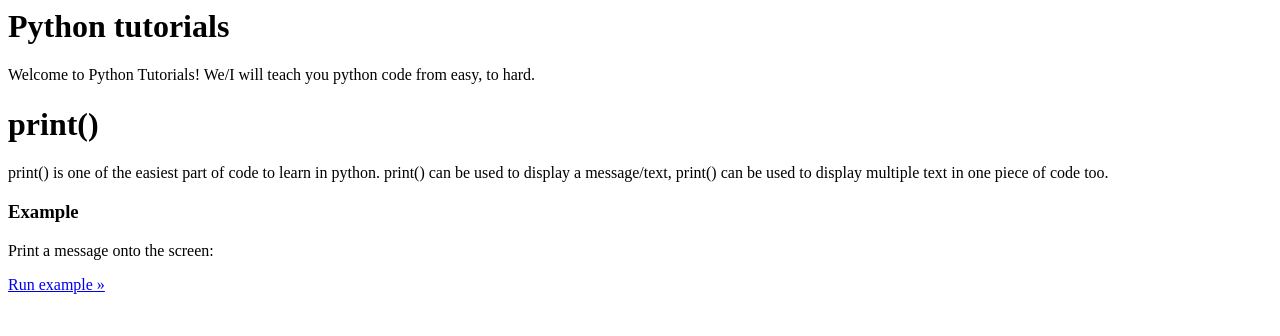
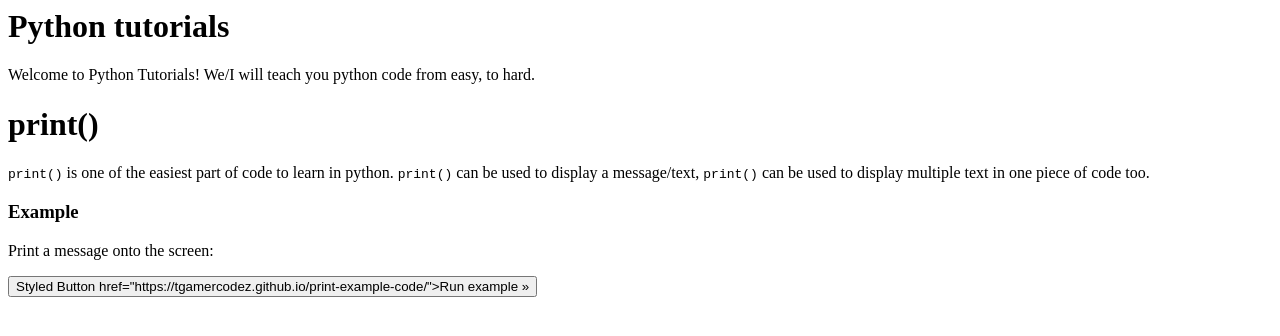
Before and after one commit to TgamerCodez/python-tutorials, a plain HTML site: page index.html in a window 1280 px wide. Drawn offline with Linux system fonts and the light colour scheme.

Commit message:
New Button Change

```diff
--- a/index.html
+++ b/index.html
@@ -6,13 +6,13 @@ We/I will teach you python code from easy, to hard.
 
 <h1>print()</h1>
 
-print() is one of the easiest part of code to learn in python.
-print() can be used to display a message/text, print() can be used to display multiple text in one piece of code too.
+<code>print()</code> is one of the easiest part of code to learn in python.
+<code>print()</code> can be used to display a message/text, <code>print()</code> can be used to display multiple text in one piece of code too.
 
 <div class="w3-example">
   <h3>Example</h3>
   <p>Print a message onto the screen:</p>
   <div>
 
-  <a target="_blank" class="w3-btn w3-margin-bottom" href="https://tgamercodez.github.io/print-example-code/">Run example »</a>
+ <button class="button">Styled Button href="https://tgamercodez.github.io/print-example-code/">Run example »</button>
 </div>
```
